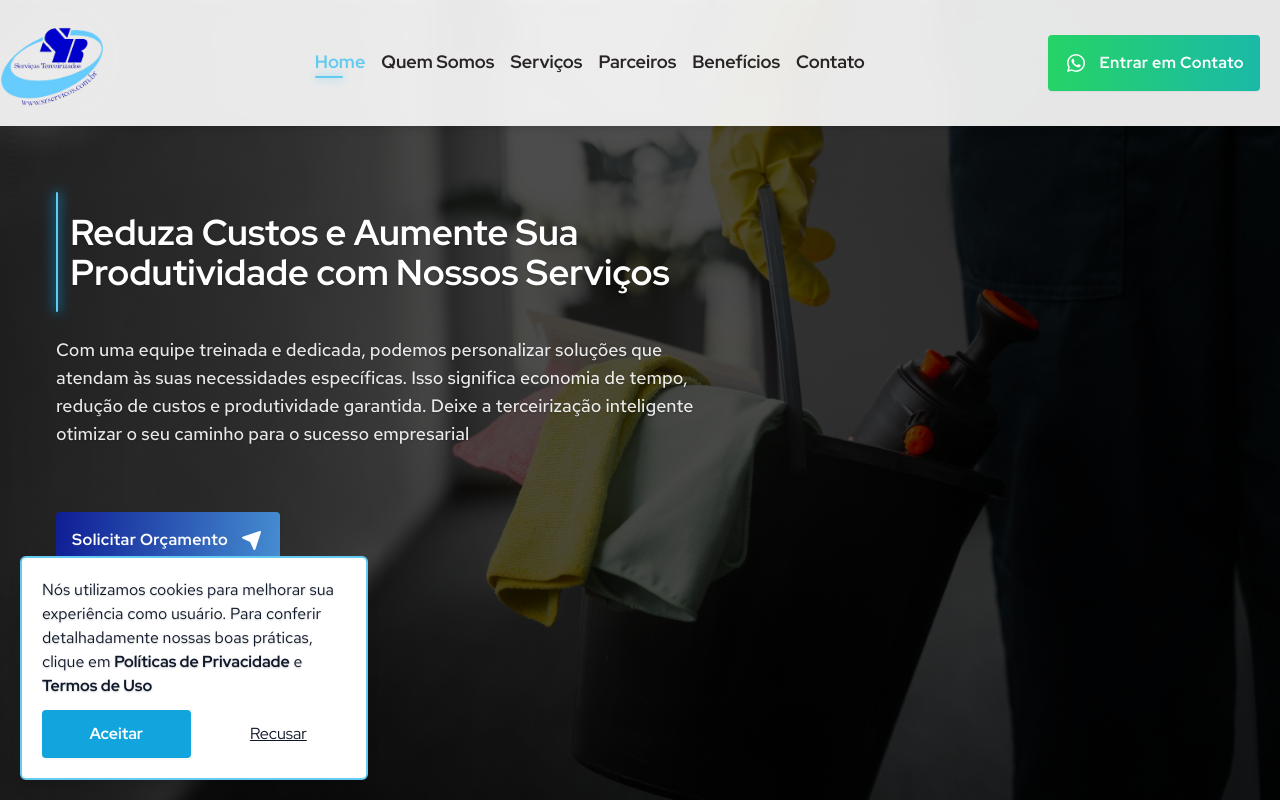
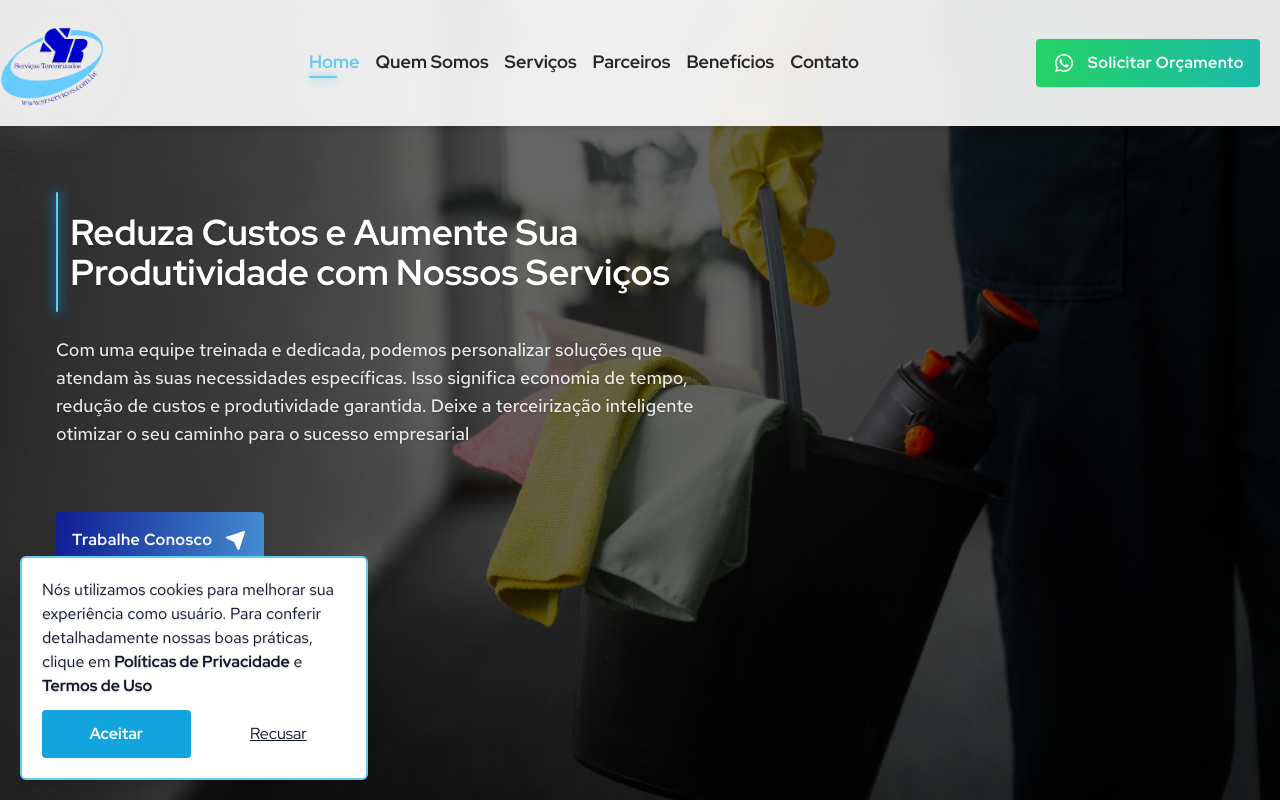
Before and after one commit to sirdav1d/SRSERVS, a React (Vite) app: page / in a window 1280 px wide. Shown: the top 800 px of the page. Built offline with nearby package versions, Linux system fonts and the light colour scheme.

Commit message:
feat: :sparkles: numero do whatsapp implementado

```diff
--- a/src/components/atoms/ctaBtn/index.tsx
+++ b/src/components/atoms/ctaBtn/index.tsx
@@ -13,7 +13,7 @@ export default function CTAButton({ text }: BTNPropos) {
 	const handleClick = () => {
 		try {
 			window.open(
-				'mailto:guilherme@srservicos.com.br?subject=Solicitação de Orçamento&body=Ol%C3%A1!%20Estava%20no%20seu%20site%20e%20preciso%20de%20um%20or%C3%A7amento',
+				'mailto:Recrutamento@srservicos.com.br?subject=Solicitação de Orçamento&body=Ol%C3%A1!%20Estava%20no%20seu%20site%20e%20preciso%20de%20um%20or%C3%A7amento',
 				'_blank',
 			);
 			console.log('clicando');
--- a/src/components/atoms/wppBtn/index.tsx
+++ b/src/components/atoms/wppBtn/index.tsx
@@ -10,7 +10,7 @@ export default function WPPButton({ apiCall = '#' }: BTNPropos) {
 	return (
 		<>
 			<a
-				className='p-4 bg-gradient-to-r tracking-wide from-lightSRGreen to-midSRBlue  w-fit rounded  shadow-sm flex items-center gap-3   hover:shadow-xl transition-all duration-300 ease-linear bg-btnSize hover:bg-right bg-left'
+				className='px-4 py-3 bg-gradient-to-r tracking-wide from-lightSRGreen to-midSRBlue  w-fit rounded  shadow-sm flex items-center gap-3   hover:shadow-xl transition-all duration-300 ease-linear bg-btnSize hover:bg-right bg-left'
 				href={apiCall}
 				target='_blank'
 				rel='noopener noreferrer'>
@@ -18,7 +18,7 @@ export default function WPPButton({ apiCall = '#' }: BTNPropos) {
 					color={'white'}
 					size={24}
 				/>
-				<h4 className='text-white font-bold text-base'>Entrar em Contato</h4>
+				<h4 className='text-white font-bold text-base'>Solicitar Orçamento</h4>
 			</a>
 		</>
 	);
--- a/src/components/molecules/navbar/index.tsx
+++ b/src/components/molecules/navbar/index.tsx
@@ -127,7 +127,7 @@ export default function Navbar() {
 						</motion.li>
 					</ul>
 				</nav>
-				<WPPButton />
+				<WPPButton apiCall='https://wa.me/5511934617401?text=Ol%C3%A1%2C%20estava%20navegando%20em%20seu%20site%20e%20gostaria%20de%20fazer%20um%20or%C3%A7amento' />
 			</div>
 		</div>
 	);
--- a/src/components/organisms/HeroSection/index.tsx
+++ b/src/components/organisms/HeroSection/index.tsx
@@ -11,7 +11,7 @@ export default function HeroSection() {
 			className='relative lg:w-full h-screen'>
 			<Navbar />
 
-			<div className='absolute w-full h-screen bg-black/70 bg-blend-overlay bg-no-repeat bg-cover bg-center bg-fixed top-0 left-0 bg-bgHero px-5 md:px-14'>
+			<div className='absolute w-full h-screen bg-black/60 bg-blend-overlay bg-no-repeat bg-cover bg-center bg-fixed top-0 left-0 bg-bgHero px-5 md:px-14'>
 				<div className='flex flex-col gap-6 ml-0 2xl:ml-80 my-48 2xl:my-60 max-w-[640px] text-white'>
 					<TextComponent
 						role='Headline'
@@ -22,7 +22,7 @@ export default function HeroSection() {
 					terceirização inteligente otimizar o seu caminho para o sucesso
 					empresarial'
 					/>
-					<CTAButton text='Solicitar Orçamento' />
+					<CTAButton text='Trabalhe Conosco' />
 				</div>
 			</div>
 		</div>
```
